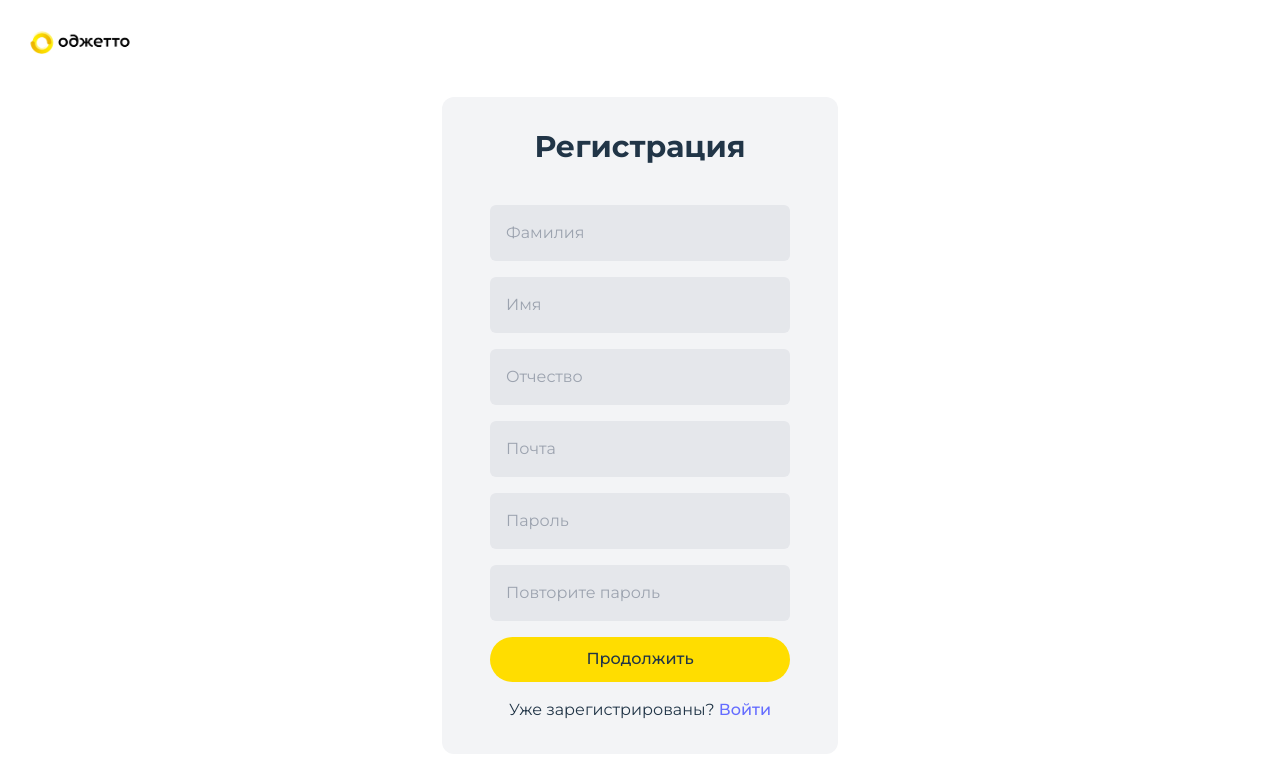
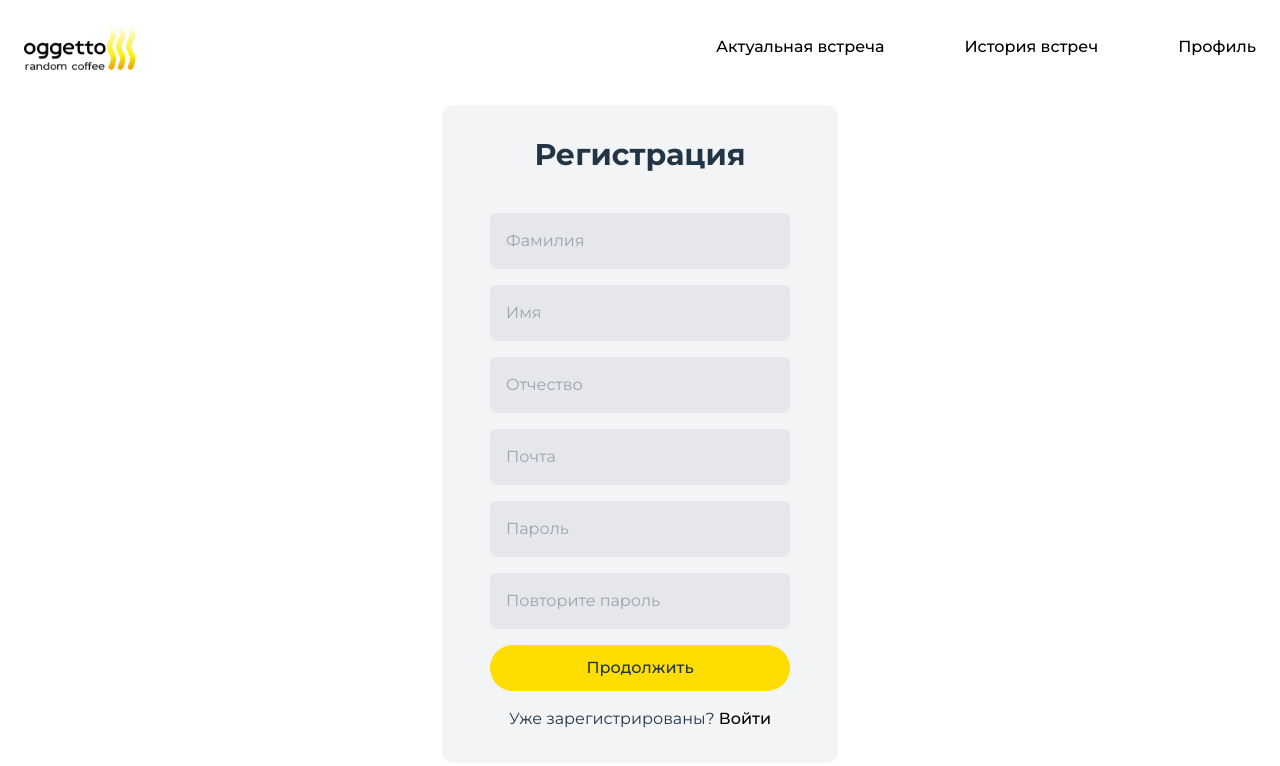
Before and after one commit to alexander1934/coffee-meet, a Vue app: page /registration in a window 1280 px wide. Shown: the top 766 px of the page. Built offline with nearby package versions, Linux system fonts and the light colour scheme.

Commit message:
added features

```diff
--- a/package.json
+++ b/package.json
@@ -10,6 +10,7 @@
 		"prettier": "prettier . --write"
 	},
 	"dependencies": {
+		"@vueuse/core": "^10.9.0",
 		"primevue": "^3.51.0",
 		"vue": "^3.4.21",
 		"vue-router": "^4.3.2"
--- a/src/components/AppAuth/AppLogin.vue
+++ b/src/components/AppAuth/AppLogin.vue
@@ -70,6 +70,6 @@ const setUser = () => {
 }
 
 .form__button {
-	@apply rounded-full px-[1.6em] py-[0.6em] bg-primary-dark-yellow hover:bg-primary-yellow;
+	@apply rounded-full bg-primary-dark-yellow px-[1.6em] py-[0.6em] hover:bg-primary-yellow;
 }
 </style>
--- a/src/components/AppAuth/AppRegistration.vue
+++ b/src/components/AppAuth/AppRegistration.vue
@@ -76,11 +76,11 @@ const setUser = () => {
 
 <style scoped>
 .form__layout {
-	@apply flex h-[calc(100vh-120px)] items-center justify-center overflow-scroll p-4;
+	@apply flex h-[calc(100vh-120px)] items-center justify-center p-4;
 }
 
 .form__container {
-	@apply overflow-scroll rounded-xl bg-gray-100 px-6 py-8 sm:px-12;
+	@apply rounded-xl bg-gray-100 px-6 py-8 sm:px-12;
 }
 
 .form__title {
@@ -96,6 +96,6 @@ const setUser = () => {
 }
 
 .form__button {
-	@apply rounded-full px-[1.6em] py-[0.6em] bg-primary-dark-yellow hover:bg-primary-yellow;
+	@apply rounded-full bg-primary-dark-yellow px-[1.6em] py-[0.6em] hover:bg-primary-yellow;
 }
 </style>
--- a/src/components/AppLayout/AppLayout.vue
+++ b/src/components/AppLayout/AppLayout.vue
@@ -1,5 +1,5 @@
 <script setup>
-import Calendar from 'primevue/calendar';
+import Calendar from "primevue/calendar";
 import { ref } from "vue";
 
 const date = ref("");
@@ -17,7 +17,10 @@ const date = ref("");
 				<div
 					class="flex w-[400px] flex-col items-center justify-center gap-3 rounded-md bg-gray-100">
 					<img src="../../assets/dragAndDrop.svg" alt="dragAndDrop" />
-					<span class="text-gray-500">Загрузите изображение</span>
+					<button
+						class="text-gray-500 active:outline-none">
+						Загрузите изображение
+					</button>
 				</div>
 				<div class="flex flex-col gap-4">
 					<Calendar
@@ -44,7 +47,7 @@ const date = ref("");
 						placeholder="Номер телефона"
 						type="text" />
 					<textarea
-						class="form__input min-h-[92px] max-h-[92px]"
+						class="form__input max-h-[92px] min-h-[92px]"
 						placeholder="Расскажите о себе" />
 				</div>
 			</div>
@@ -68,6 +71,6 @@ const date = ref("");
 }
 
 .form__button {
-	@apply rounded-full px-[1.6em] py-[0.6em] bg-primary-dark-yellow hover:bg-primary-yellow;
+	@apply rounded-full bg-primary-dark-yellow px-[1.6em] py-[0.6em] hover:bg-primary-yellow;
 }
 </style>
--- a/src/components/Header/AppHeader.vue
+++ b/src/components/Header/AppHeader.vue
@@ -1,15 +1,35 @@
-<script setup></script>
+<script setup>
+const links = [
+	{
+		name: "Актуальная встреча",
+		link: "/current-meet",
+	},
+	{
+		name: "История встреч",
+		link: "/history",
+	},
+	{
+		name: "Профиль",
+		link: "/profile",
+	},
+];
+</script>
 
 <template>
 	<header class="header">
 		<div class="header__layout">
 			<div class="header__block">
-				<img class="w-28" src="../../assets/appIconBlack.png" alt="" />
-				<h1 class="header__title">Vue Gallery</h1>
+				<img class="w-28" src="../../assets/appIcon.png" alt="" />
 			</div>
-			<div class="header__block">
-				<span>Alexander Kovalenko</span>
-			</div>
+			<nav class="flex gap-20">
+				<RouterLink
+					v-for="link in links"
+					exactActiveClass="!text-primary-dark-yellow"
+					class="text-black"
+					:to="link.link"
+					>{{ link.name }}</RouterLink
+				>
+			</nav>
 		</div>
 	</header>
 </template>
--- a/src/router.js
+++ b/src/router.js
@@ -3,11 +3,14 @@ import { createRouter, createWebHistory } from "vue-router";
 import AppRegistration from "./components/AppAuth/AppRegistration.vue";
 import AppLogin from "./components/AppAuth/AppLogin.vue";
 import AppLayout from "./components/AppLayout/AppLayout.vue";
+import AppCurrentMeet from "./components/AppCurrentMeet/AppCurrentMeet.vue";
 
 const routes = [
 	{ path: "/registration", component: AppRegistration },
 	{ path: "/login", component: AppLogin },
-	{ path: "/app", component: AppLayout },
+	{ path: "/profile", component: AppLayout },
+	{ path: "/history", component: AppLayout },
+	{ path: "/current-meet", component: AppCurrentMeet },
 ];
 
 const router = createRouter({
--- a/src/style.css
+++ b/src/style.css
@@ -20,12 +20,7 @@
 }
 
 a {
-	font-weight: 500;
-	color: #646cff;
-	text-decoration: inherit;
-}
-a:hover {
-	color: #535bf2;
+	@apply font-medium text-black hover:text-primary-yellow;
 }
 
 body {
@@ -74,9 +69,6 @@ button:focus-visible {
 		color: #213547;
 		background-color: #ffffff;
 	}
-	a:hover {
-		color: #747bff;
-	}
 	button {
 		background-color: #f9f9f9;
 	}
```
Also changed, not shown: src/components/AppCurrentMeet/AppCurrentMeet.vue (added, +11 -0 lines), src/main.js (+3 -7 lines), src/assets/appIcon.png (added), 1 other file (tests, documents, lock files or other folders).
